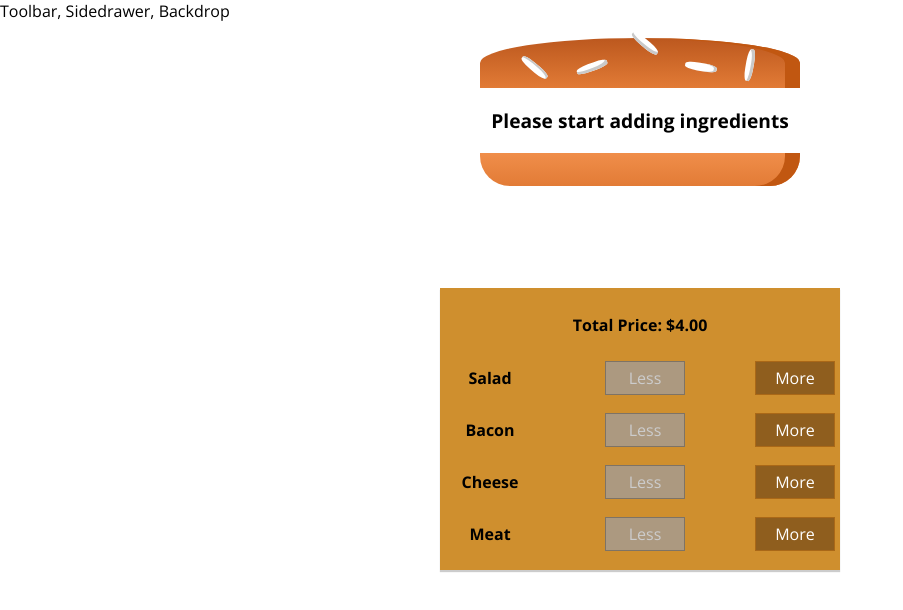
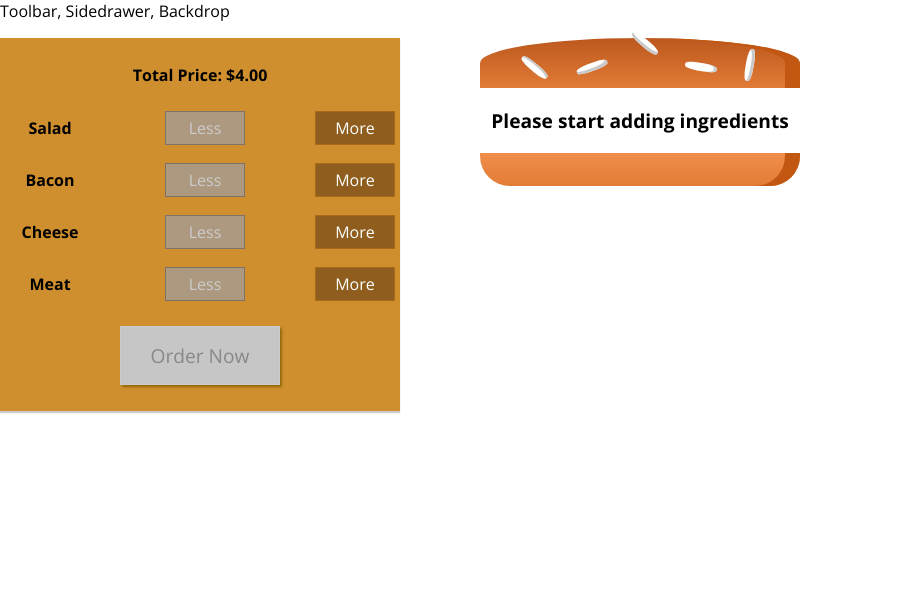
Before and after one commit to skarmakar/react-demo, a React (Create React App) app: page / in a window 1280 px wide. Shown: the top 610 px of the page, without its empty margins (0-903 px from the left). Built offline with nearby package versions, Linux system fonts and the light colour scheme.

Commit message:
Implementing order summary modal

```diff
--- a/src/components/Burger/BuildControls/BuildControls.js
+++ b/src/components/Burger/BuildControls/BuildControls.js
@@ -21,6 +21,13 @@
                     removed={() => props.ingredientRemoved(ctrl.type)}
                     disabled={props.disabledInfo[ctrl.type]} />
             })}
+            <p><button
+                className={classes.OrderButton}
+                disabled={!props.purchable}
+                onClick={props.ordered}>
+                    Order Now
+                </button>
+            </p>
         </div>
     )
 };
--- a/src/components/Burger/BuildControls/BuildControls.module.css
+++ b/src/components/Burger/BuildControls/BuildControls.module.css
@@ -1,5 +1,6 @@
 .BuildControls {
     width: 400px;
+    float: left;
     background-color: #cf8f2e;
     display: flex;
     flex-flow: column;
@@ -8,3 +9,45 @@
     margin: auto;
     padding: 10px 0;
 }
+
+
+.OrderButton {
+    background-color: #DAD735;
+    outline: none;
+    cursor: pointer;
+    border: 1px solid #966909;
+    color: #966909;
+    font-family: inherit;
+    font-size: 1.2em;
+    padding: 15px 30px;
+    box-shadow: 2px 2px 2px #966909;
+}
+
+.OrderButton:hover, .OrderButton:active {
+    background-color: #A0DB41;
+    border: 1px solid #966909;
+    color: #966909;
+}
+
+.OrderButton:disabled {
+    background-color: #C7C6C6;
+    cursor: not-allowed;
+    border: 1px solid #ccc;
+    color: #888888;
+}
+
+.OrderButton:not(:disabled) {
+    animation: enable 0.3s linear;
+}
+
+@keyframes enable {
+    0% {
+        transform: scale(1);
+    }
+    60% {
+        transform: scale(1.1);
+    }
+    100% {
+        transform: scale(1);
+    }
+}
--- /dev/null
+++ b/src/components/Burger/OrderSummary/OrderSummary.js
@@ -0,0 +1,25 @@
+import React from 'react';
+import Aux from './../../../hoc/Aux';
+
+const orderSummary = (props) => {
+    const ingredientSummary = Object.keys(props.ingredients)
+        .map((igKey) => {
+            return <li key={igKey}>
+                        <span style={{textTransform: 'capitalize'}}>{igKey}: </span>
+                        {props.ingredients[igKey]}
+                    </li>
+        });
+
+    return (
+        <Aux>
+            <h3>Your Order</h3>
+            <p>A delicious burger with the following ingredients:</p>
+            <ul>
+                {ingredientSummary}
+            </ul>
+            <p>Continue to checkout</p>
+        </Aux>
+    )
+}
+
+export default orderSummary;
--- /dev/null
+++ b/src/components/UI/Modal/Modal.js
@@ -0,0 +1,15 @@
+// functional component without any state attached
+import React from 'react';
+import classes from './Modal.module.css';
+
+const modal = (props) => (
+    <div className={classes.Modal}
+        style={{
+            transform: props.show ? 'translateY(0)' : 'translateY(-100vh)',
+            opacity: props.show ? '1' : '0'
+        }}>
+        {props.children}
+    </div>
+);
+
+export default modal;
--- /dev/null
+++ b/src/components/UI/Modal/Modal.module.css
@@ -0,0 +1,20 @@
+.Modal {
+    position: fixed;
+    z-index: 500;
+    background-color: white;
+    width: 70%;
+    border: 1px solid #ccc;
+    box-shadow: 1px 1px 1px black;
+    padding: 16px;
+    left: 15%;
+    top: 30%;
+    box-sizing: border-box;
+    transition: all 0.3s ease-out;
+}
+
+@media (min-width: 600px) {
+    .Modal {
+        width: 500px;
+        left: calc(50% - 250px);
+    }
+}
--- a/src/containers/BurgerBuilder/BurgerBuilder.js
+++ b/src/containers/BurgerBuilder/BurgerBuilder.js
@@ -2,6 +2,8 @@
 import Aux from '../../hoc/Aux'
 import Burger from '../../components/Burger/Burger';
 import BuildControls from '../../components/Burger/BuildControls/BuildControls';
+import Modal from '../../components/UI/Modal/Modal';
+import OrderSummary from '../../components/Burger/OrderSummary/OrderSummary';
 
 const INGREDIENT_PRICES = {
 	salad: 0.5,
@@ -18,7 +20,9 @@
             meat: 0,
             cheese: 0
         },
-				totalPrice: 4
+				totalPrice: 4,
+				purchable: false,
+        purchasing: false
     };
 
     addIngredientHandler = (type) => {
@@ -26,6 +30,7 @@
         updatedIngredients[type] = this.state.ingredients[type] + 1;
 				let newTotalPrice = this.state.totalPrice + INGREDIENT_PRICES[type];
         this.setState({ ingredients: updatedIngredients, totalPrice: newTotalPrice});
+				this.updatePurchableState(updatedIngredients);
     }
 
     removeIngredientHandler = (type) => {
@@ -39,6 +44,16 @@
         updatedIngredients[type] = prevInredientCount - 1;
 				let newTotalPrice = this.state.totalPrice - INGREDIENT_PRICES[type];
         this.setState({ ingredients: updatedIngredients, totalPrice: newTotalPrice });
+				this.updatePurchableState(updatedIngredients);
+    }
+
+		updatePurchableState (ingredients) {
+			let ingredientCount = Object.values(ingredients).reduce((sum, x) => {return sum + x});
+			this.setState({purchable: ingredientCount > 0});
+		}
+
+    purchaseHandler = () => {
+      this.setState({ purchasing: true });
     }
 
     render(){
@@ -49,12 +64,19 @@
 
         return (
             <Aux>
-                <Burger ingredients={this.state.ingredients} />
+								<Modal show={this.state.purchasing}>
+                  <OrderSummary ingredients={this.state.ingredients} />
+                </Modal>
+
                 <BuildControls
 									ingredientAdded={this.addIngredientHandler}
 									ingredientRemoved={this.removeIngredientHandler}
 									disabledInfo={disabledInfo}
-									totalPrice={this.state.totalPrice} />
+									purchable={this.state.purchable}
+									totalPrice={this.state.totalPrice}
+                  ordered={this.purchaseHandler}
+                  />
+                <Burger ingredients={this.state.ingredients} />
             </Aux>
         )
     }
```
Also changed, not shown: src/components/UI/Backdrop/Backdrop.js (added).
